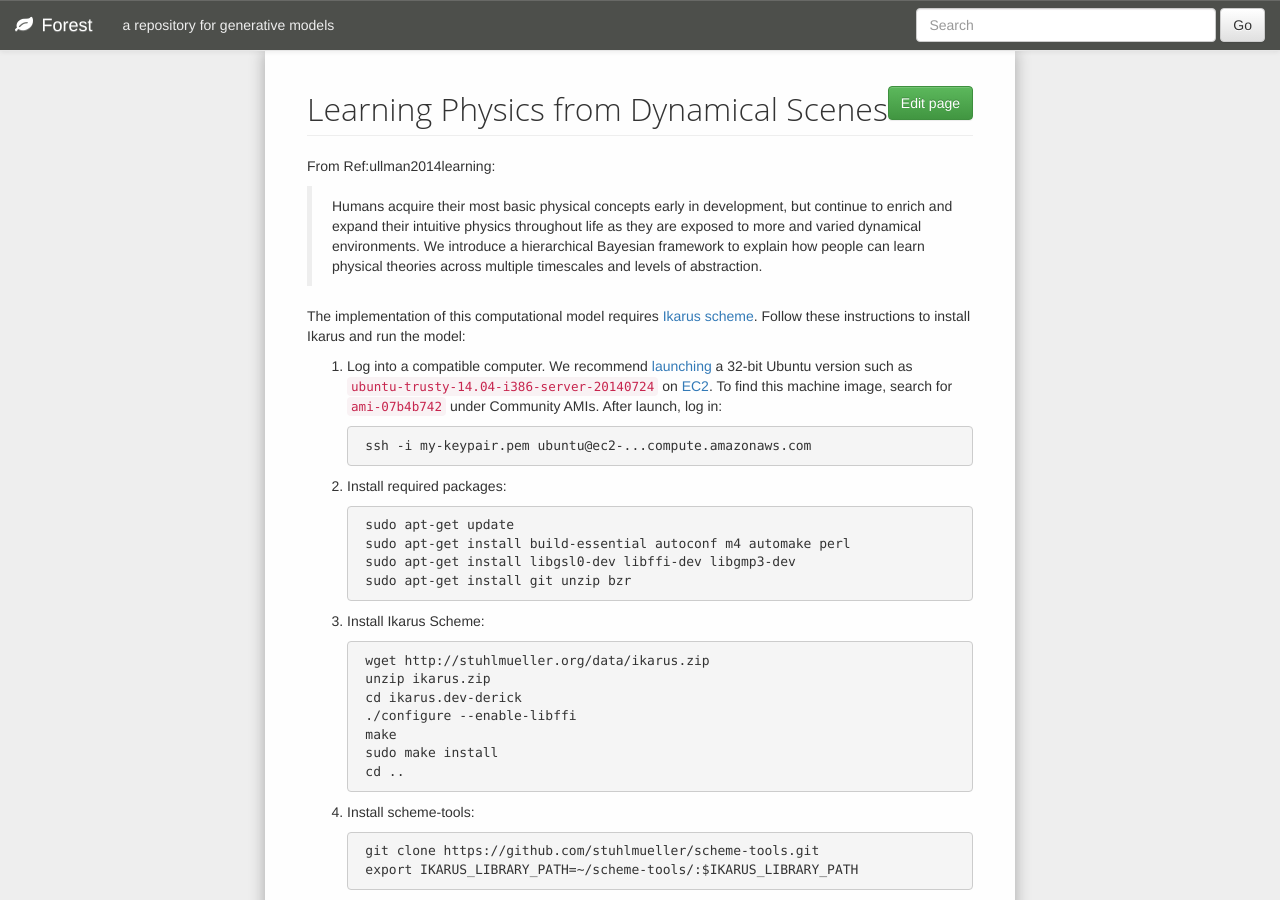
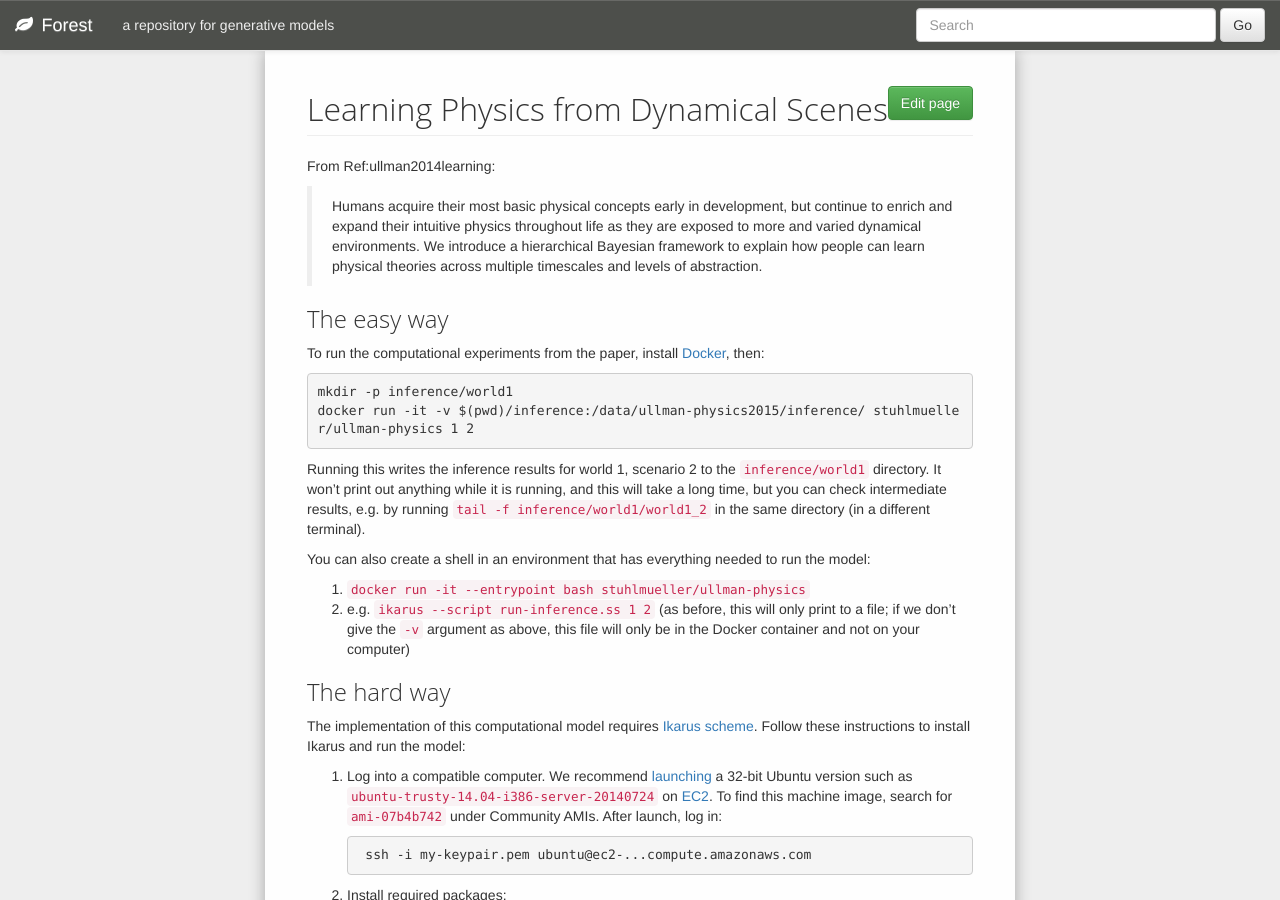
Before and after one commit to forestdb/forestdb.org, a Jekyll site: the page built from models/learning-physics.md, in a window 1280 px wide and 900 px high. Built offline with Jekyll 4.4.1, drawn with Linux system fonts in a browser that asks for light colours; nearby versions of some CDN libraries.

Commit message:
Add Docker instructions for Tomer's physics model

````diff
--- a/models/learning-physics.md
+++ b/models/learning-physics.md
@@ -9,6 +9,24 @@ model-tags: dynamics
 From Ref:ullman2014learning:
 
 > Humans acquire their most basic physical concepts early in development, but continue to enrich and expand their intuitive physics throughout life as they are exposed to more and varied dynamical environments. We introduce a hierarchical Bayesian framework to explain how people can learn physical theories across multiple timescales and levels of abstraction.
+
+## The easy way
+
+To run the computational experiments from the paper, install [Docker](https://www.docker.com/), then:
+
+```sh
+mkdir -p inference/world1
+docker run -it -v $(pwd)/inference:/data/ullman-physics2015/inference/ stuhlmueller/ullman-physics 1 2
+```
+
+Running this writes the inference results for world 1, scenario 2 to the `inference/world1` directory. It won't print out anything while it is running, and this will take a long time, but you can check intermediate results, e.g. by running `tail -f inference/world1/world1_2` in the same directory (in a different terminal).
+
+You can also create a shell in an environment that has everything needed to run the model:
+
+  1. `docker run -it --entrypoint bash stuhlmueller/ullman-physics`
+  2. e.g. `ikarus --script run-inference.ss 1 2` (as before, this will only print to a file; if we don't give the `-v` argument as above, this file will only be in the Docker container and not on your computer)
+
+## The hard way
 
 The implementation of this computational model requires [Ikarus scheme](https://code.launchpad.net/~derick-eddington/ikarus/ikarus.dev-derick). Follow these instructions to install Ikarus and run the model:
 
````
